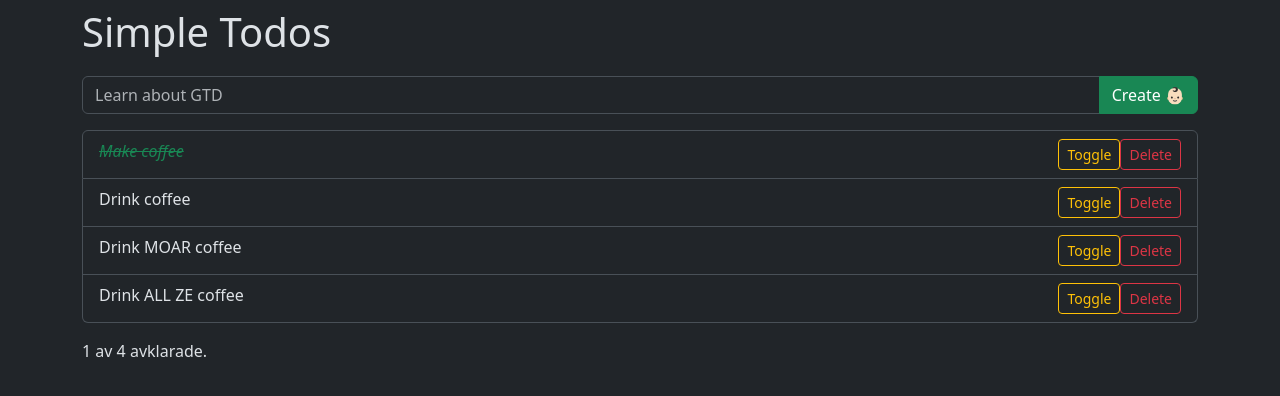
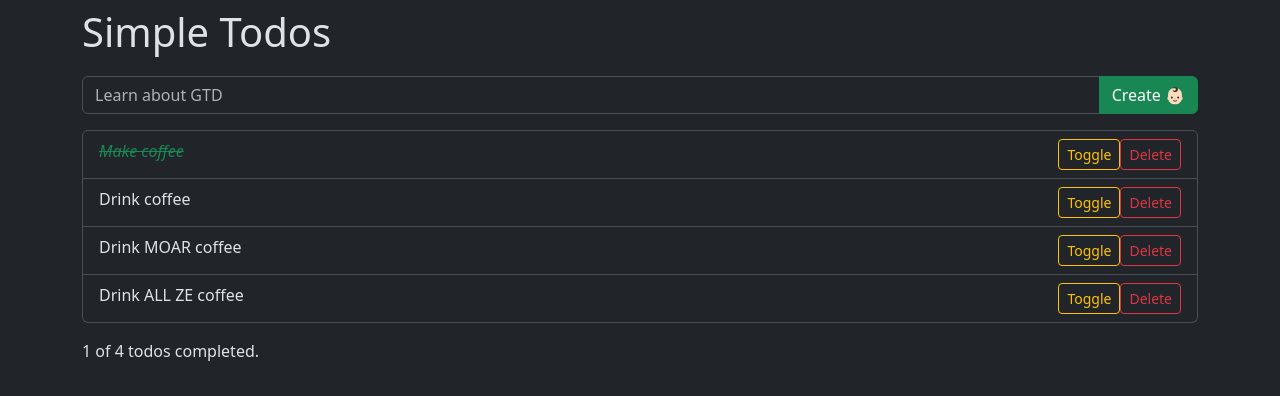
Before and after one commit to drblue/ykrea26h1, a React (Vite) app in the folder 02-simple-todos/: page / in a window 1280 px wide. Shown: the top 396 px of the page. Built offline with nearby package versions, Linux system fonts and the light colour scheme.

Commit message:
Created `TodoCounter` and moved markup to that component.

```diff
--- a/02-simple-todos/src/App.tsx
+++ b/02-simple-todos/src/App.tsx
@@ -6,6 +6,7 @@ import InputGroup from "react-bootstrap/InputGroup";
 import ListGroup from "react-bootstrap/ListGroup";
 import type { Todo } from "./types/Todo.types";
 import "./assets/scss/App.scss";
+import TodoCounter from "./components/TodoCounter";
 
 const initialTodos: Todo[] = [
 	{ id: 1, title: "Make coffee", completed: true },
@@ -95,7 +96,10 @@ function App() {
 						))}
 					</ListGroup>
 
-					<p>{todos.filter(todo => todo.completed).length} av {todos.length} avklarade.</p>
+					<TodoCounter
+						completed={todos.filter(todo => todo.completed).length}
+						total={todos.length}
+					 />
 				</>
 			) : (
 				<p>You ain't got no todos to do, time to party!!111 Untz untz untz 🥳!</p>
--- /dev/null
+++ b/02-simple-todos/src/components/TodoCounter.tsx
@@ -0,0 +1,12 @@
+interface TodoCounterProps {
+	completed: number;
+	total: number;
+}
+
+const TodoCounter = ({ completed, total }: TodoCounterProps) => {
+	return (
+		<p>{completed} of {total} {total === 1 ? "todo" : "todos"} completed.</p>
+	)
+}
+
+export default TodoCounter;
```
